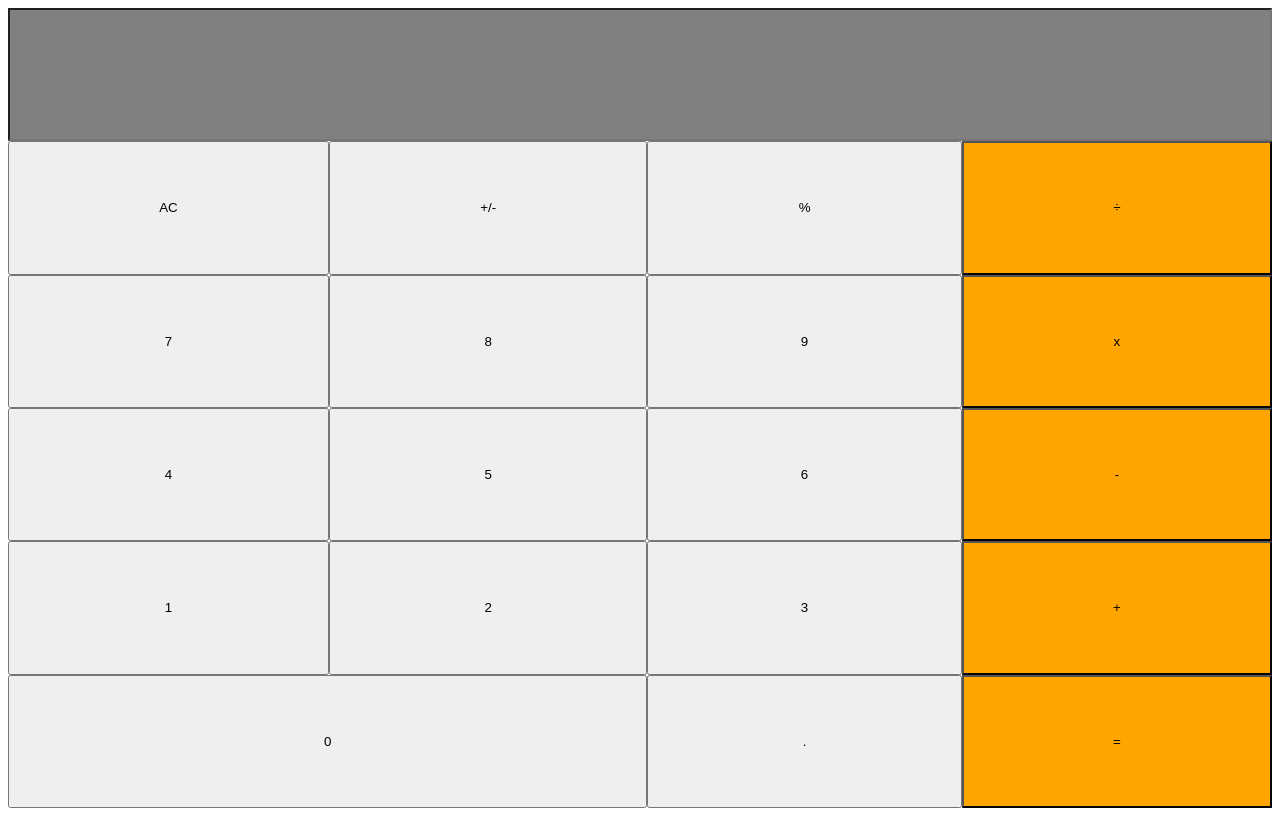
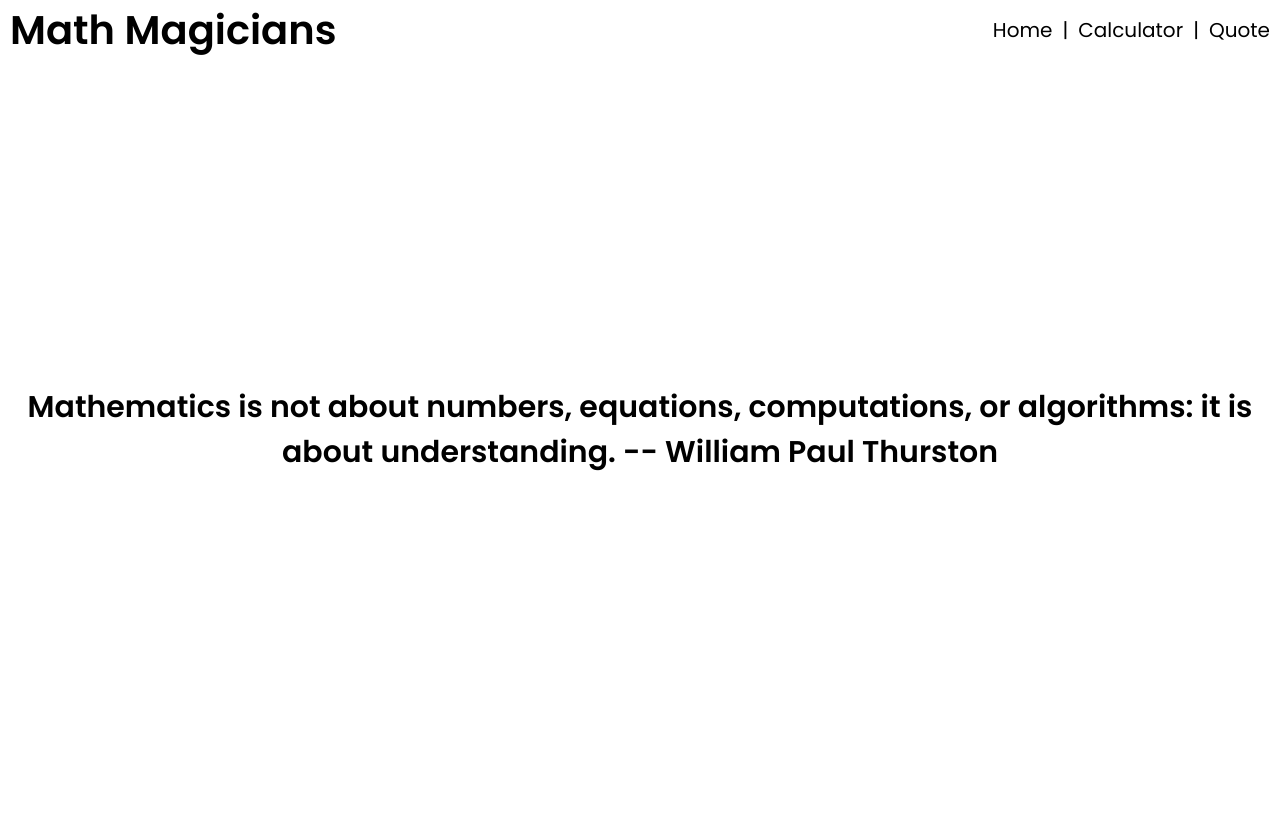
Before and after one commit to YKerroum/Math-Magicians, a React (Create React App) app: page /quote in a window 1280 px wide. Built offline with nearby package versions, Linux system fonts and the light colour scheme.

Commit message:
feat: implement routers and create new pages

```diff
--- a/package.json
+++ b/package.json
@@ -10,6 +10,7 @@
     "prop-types": "^15.8.1",
     "react": "^18.2.0",
     "react-dom": "^18.2.0",
+    "react-lorem-ipsum": "^1.4.10",
     "react-router-dom": "^6.4.5",
     "react-scripts": "5.0.1",
     "web-vitals": "^2.1.4"
--- /dev/null
+++ b/src/App.css
@@ -0,0 +1,80 @@
+
+@import url('https://fonts.googleapis.com/css2?family=Poppins:wght@300;400;500;600&display=swap');
+
+* {
+  font-family: 'Poppins', sans-serif;
+  margin: 0;
+  padding: 0;
+}
+
+#root {
+  height: 100vh;
+  display: flex;
+  flex-direction: column;
+}
+
+nav {
+  margin: 0 10px;
+  display: flex;
+  flex-direction: row;
+  justify-content: space-between;
+  align-items: center;
+}
+
+nav ul {
+  display: flex;
+  flex-direction: row;
+  gap: 10px;
+  list-style-type: none;
+  font-size: 20px;
+}
+
+.Links {
+  color: #000;
+  text-decoration: none;
+  cursor: pointer;
+  transition: all 0.2s ease;
+}
+
+.Links:hover {
+  scale: 1.2;
+}
+
+#logo {
+  font-size: 40px;
+  font-weight: bold;
+}
+
+main {
+  margin: 5% 10px;
+  height: 100%;
+}
+
+.quoteContent {
+  display: flex;
+  flex-direction: column;
+  justify-content: center;
+  align-items: center;
+  text-align: center;
+}
+
+main h1 {
+  font-size: 30px;
+}
+
+.calculatorContent {
+  display: flex;
+  flex-direction: row;
+  justify-content: space-between;
+  align-items: flex-start;
+}
+
+.calculator {
+  height: 100%;
+  width: 60%;
+}
+
+p {
+  margin-top: 50px;
+  line-height: 1.8;
+}
--- a/src/App.js
+++ b/src/App.js
@@ -1,9 +1,33 @@
-import { PureComponent } from 'react';
-import Calculator from './components/Calculator';
+import { Link, Route, Routes } from 'react-router-dom';
+import CalculatorPage from './pages/CalculatorPage';
+import Home from './pages/Home';
+import Quote from './pages/Quote';
+import './App.css';
 
-class App extends PureComponent {
-  render() {
-    return <Calculator />;
-  }
-}
+const App = () => (
+  <>
+    <nav>
+      <div id="logo">Math Magicians</div>
+      <ul>
+        <li>
+          <Link className="Links" to="/">Home</Link>
+        </li>
+        <li>&#124;</li>
+        <li>
+          <Link className="Links" to="/calculator">Calculator</Link>
+        </li>
+        <li>&#124;</li>
+        <li>
+          <Link className="Links" to="/quote">Quote</Link>
+        </li>
+      </ul>
+    </nav>
+    <Routes>
+      <Route path="/" element={<Home />} />
+      <Route path="/calculator" element={<CalculatorPage />} />
+      <Route path="/quote" element={<Quote />} />
+    </Routes>
+    {/* <Calculator />; */}
+  </>
+);
 export default App;
--- a/src/components/Calculator.module.css
+++ b/src/components/Calculator.module.css
@@ -3,7 +3,7 @@
   grid-template-columns: auto auto auto auto;
   grid-template-rows: auto;
   width: 100%;
-  height: 100vh;
+  height: 100%;
 }
 
 .input {
--- a/src/index.js
+++ b/src/index.js
@@ -1,6 +1,13 @@
 import React from 'react';
 import ReactDOM from 'react-dom/client';
+import { BrowserRouter } from 'react-router-dom';
 import App from './App';
 
 const root = ReactDOM.createRoot(document.getElementById('root'));
-root.render(<React.StrictMode><App /></React.StrictMode>);
+root.render(
+  <React.StrictMode>
+    <BrowserRouter>
+      <App />
+    </BrowserRouter>
+  </React.StrictMode>,
+);
--- /dev/null
+++ b/src/pages/CalculatorPage.js
@@ -0,0 +1,13 @@
+import React from 'react';
+import Calculator from '../components/Calculator';
+
+const CalculatorPage = () => (
+  <main className="calculatorContent">
+    <h1>Let&apos;s do some math!</h1>
+    <div className="calculator">
+      <Calculator />
+    </div>
+  </main>
+);
+
+export default CalculatorPage;
--- /dev/null
+++ b/src/pages/Home.js
@@ -0,0 +1,10 @@
+import { LoremIpsum } from 'react-lorem-ipsum';
+
+const Home = () => (
+  <main>
+    <h1>Welcome to our page!</h1>
+    <LoremIpsum p={2} avgSentencesPerParagraph={14} />
+  </main>
+);
+
+export default Home;
--- /dev/null
+++ b/src/pages/Quote.js
@@ -0,0 +1,12 @@
+const Quote = () => (
+  <main className="quoteContent">
+    <h1>
+      Mathematics is not about numbers,
+      equations, computations, or algorithms:
+      it is about understanding.
+      -- William Paul Thurston
+    </h1>
+  </main>
+);
+
+export default Quote;
```
Also changed, not shown: 1 other file (tests, documents, lock files or other folders).
